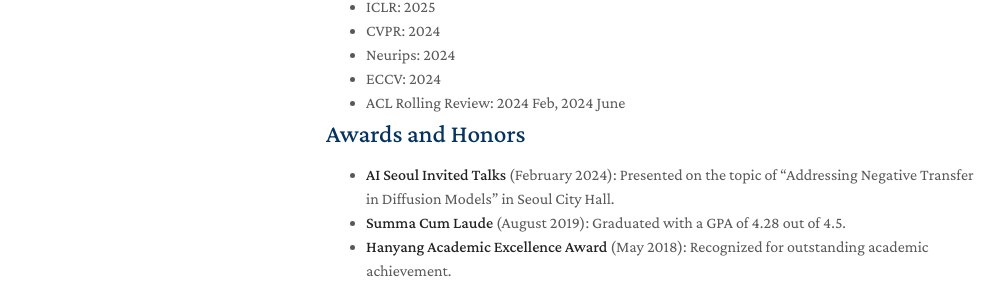
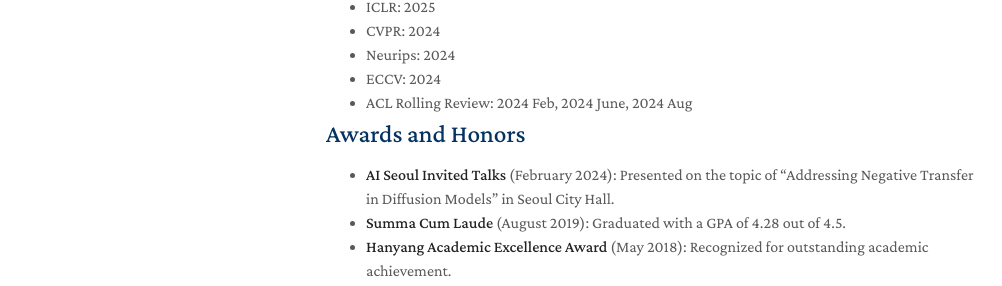
Before and after one commit to gohyojun15/gohyojun15.github.io, a Jekyll site: the page built from index.md, in a window 1280 px wide and 900 px high, scrolled down 3356 px. Shown: the part 431-717 px from the top of the window, without its empty margins (144-1146 px from the left). Built offline with Jekyll 4.4.1, drawn with Linux system fonts in a browser that asks for light colours; nearby versions of some CDN libraries; a style sheet for code colours, icons or effects is not loaded; our own code applies the rules of GitHub Pages for plain Markdown files.

Commit message:
Update services.md

```diff
--- a/_includes/services.md
+++ b/_includes/services.md
@@ -7,7 +7,7 @@
   <li>CVPR: 2024</li>
   <li>Neurips: 2024</li>
   <li>ECCV: 2024</li>
-  <li>ACL Rolling Review: 2024 Feb, 2024 June</li>
+  <li>ACL Rolling Review: 2024 Feb, 2024 June, 2024 Aug</li>
 </ul>
 
 <!-- <h4 style="margin:0 10px 0;">Journal Reviewers</h4>
```
